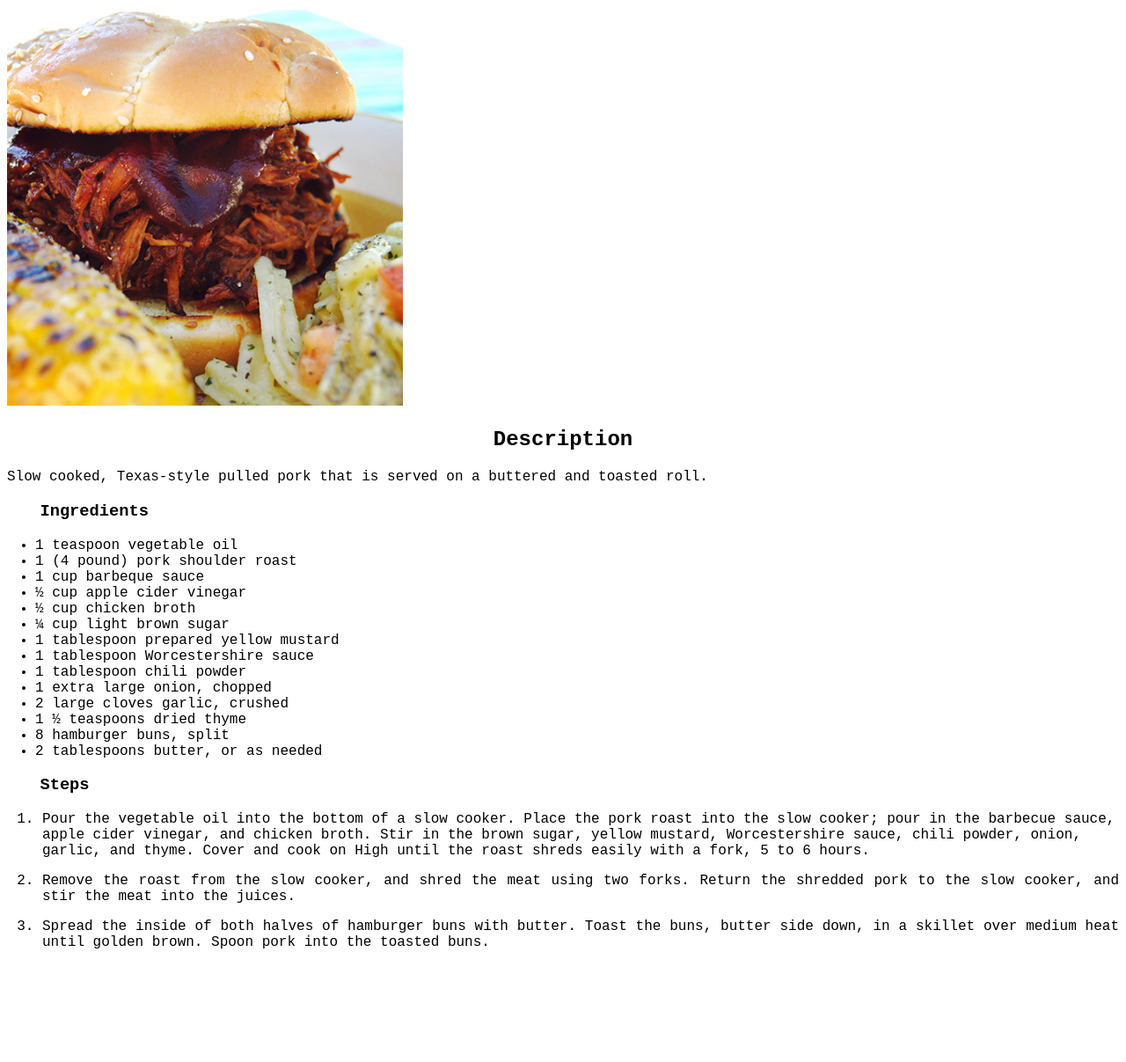
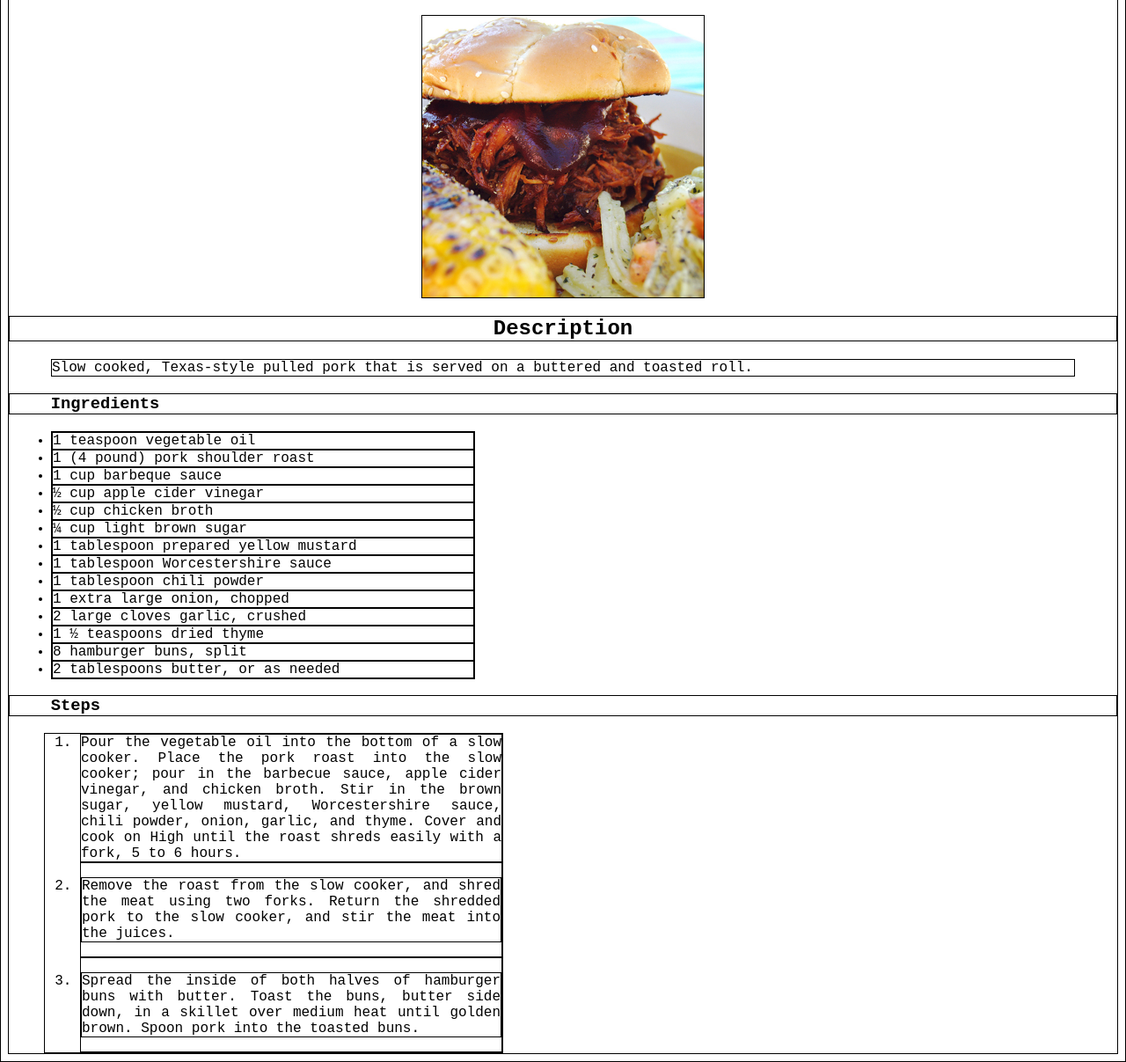
Before and after one commit to hsgaviriah/odin-recipes, a plain HTML site: page recipes/PulledPork.html in a window 1280 px wide. Shown: the part 133-1340 px from the top of the page at 88% size. Before the commit the page ends 1229 px from the top, so only its background shows below. Drawn offline with Linux system fonts and the light colour scheme.

Commit message:
Update of css

```diff
--- a/recipes/PulledPork.html
+++ b/recipes/PulledPork.html
@@ -8,14 +8,14 @@
   <body>
     <a href="../index.html">Home</a>
     <h1 class="main_title">Slow Cook Texas Pulled Pork</h1>
-    <img src="../images-recipes/PulledPork.jpeg" width="450" />
+    <img class='main_image' src="../images-recipes/PulledPork.jpeg" width="450" />
     <h2>Description</h2>
-    <p>
+    <p class="descripcion">
       Slow cooked, Texas-style pulled pork that is served on a buttered and
       toasted roll.
     </p>
-    <h3>Ingredients</h3>
-    <ul>
+    <h3 >Ingredients</h3>
+    <ul class="ingredientes">
       <li>1 teaspoon vegetable oil</li>
       <li>1 (4 pound) pork shoulder roast</li>
       <li>1 cup barbeque sauce</li>
@@ -32,7 +32,7 @@
       <li>2 tablespoons butter, or as needed</li>
     </ul>
     <h3>Steps</h3>
-    <ol>
+    <ol class="pasos">
       <li>
         Pour the vegetable oil into the bottom of a slow cooker. Place the pork
         roast into the slow cooker; pour in the barbecue sauce, apple cider
--- a/styles/styles.css
+++ b/styles/styles.css
@@ -1,6 +1,11 @@
+* {
+  border: 1px solid black
+}
+
 body {
   font-family: monospace, "Trebuchet MS", "Lucida Sans Unicode", "Lucida Grande",
     "Lucida Sans", Arial, sans-serif;
+
 }
 
 h1 {
@@ -11,22 +16,26 @@ h1 {
     0 0 5px darkblue;
 }
 
+
 .list_recipes {
-  text-align: flex-col;
+  list-style: none;
+  width:max-content;
+  margin: 0 auto;
+
 }
+
 
 .image_list {
   border-radius: 10em;
+  width: 6em;
+  height: auto;
+  margin: 0.5em 0.5em;
 }
 
 p {
   text-align: justify;
 }
 
-.steps {
-  text-align: justify;
-  width: 30em;
-}
 .description {
   font-size: 1.2em;
   padding-left: 1.5em;
@@ -38,10 +47,39 @@ h2 {
   text-align: center;
 }
 
-h3, ul {
-  padding-left: 2em;
+h3 {
+  padding-left: 2.5em;
 }
 
+
 a {
+  display: list-item;
   text-decoration: none;
+
 }
+
+.descripcion{
+  display: flex;
+  margin: 1em 3em;
+}
+
+.ingredientes{
+  width: 30em;
+  margin: 0 3em;
+  padding-left: 0;
+}
+
+.pasos {
+  width: 30em;
+  height: auto;
+  margin: 0 2.5em;
+  text-align: justify;
+}
+
+.main_image{
+  height: 20em;
+  width: auto;
+display:block;
+margin:0 auto;
+
+}
```
Also changed, not shown: recipes/FrenchToast.html (+2 -2 lines), recipes/GreekRibs.html (+2 -2 lines).
